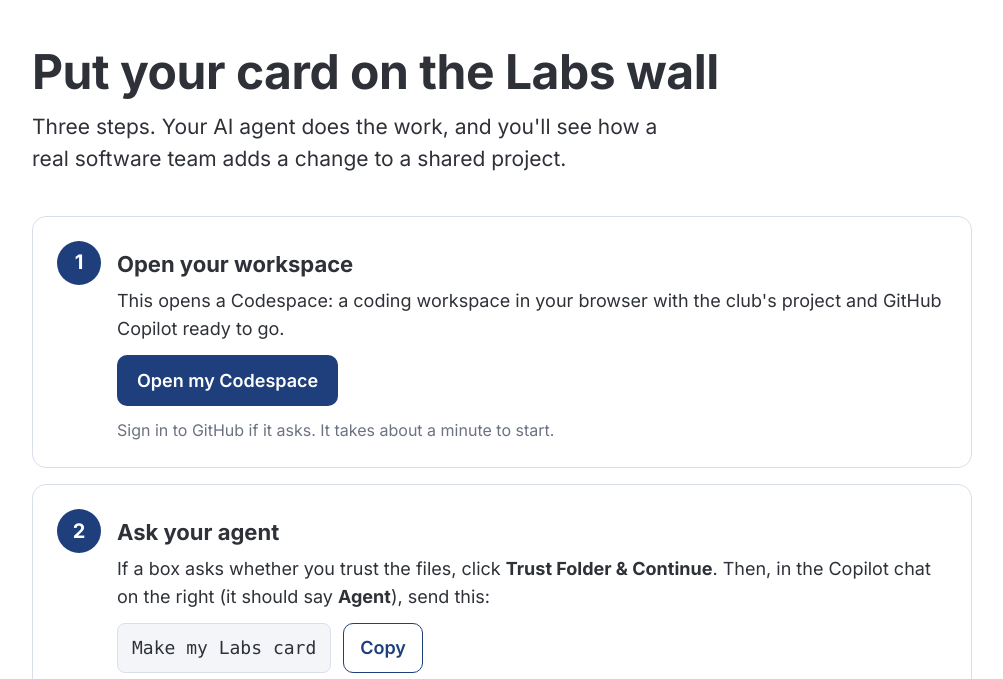
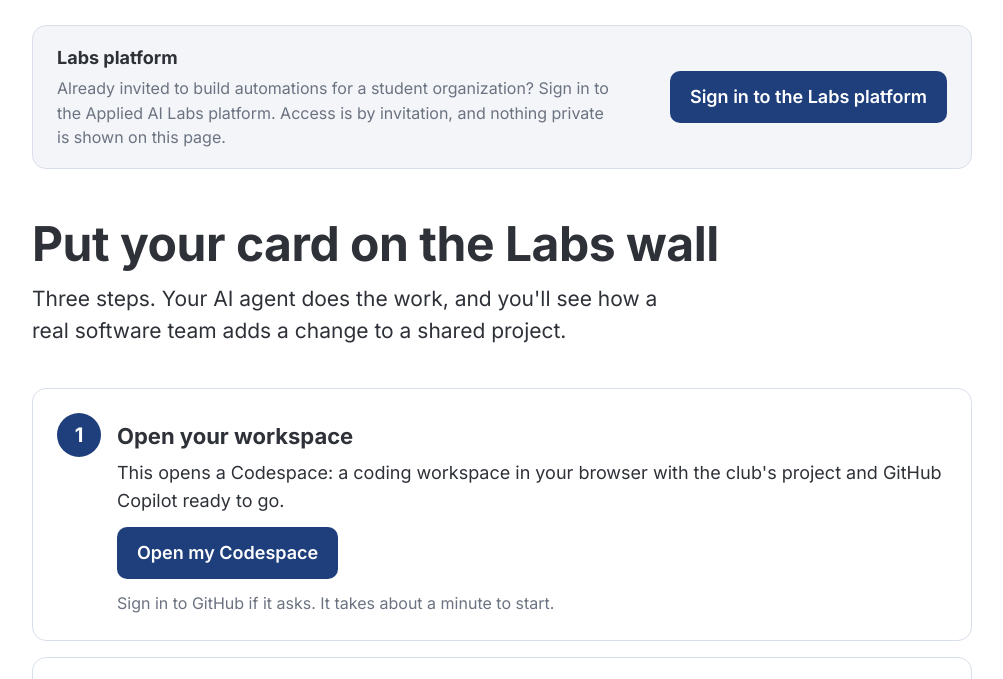
Before and after one commit to appliedaipennstate/labs, a website: page site/index.html in a window 1280 px wide. Shown: the part 74-753 px from the top of the page, without its empty margins (138-1141 px from the left). Drawn offline with Linux system fonts and the light colour scheme; no server answers.

Commit message:
Add an entrance to the Labs platform on the start page

```diff
--- a/site/index.html
+++ b/site/index.html
@@ -15,6 +15,17 @@
   <body>
     <main class="page">
       <img class="logo" src="/logo.png" alt="Applied AI" width="132" height="39" />
+
+      <aside class="platform" aria-labelledby="platform-title">
+        <div>
+          <h2 id="platform-title">Labs platform</h2>
+          <p>
+            Already invited to build automations for a student organization? Sign in to the Applied AI Labs platform.
+            Access is by invitation, and nothing private is shown on this page.
+          </p>
+        </div>
+        <a class="button" href="https://home.appliedaipennstate.com">Sign in to the Labs platform</a>
+      </aside>
 
       <h1>Put your card on the Labs wall</h1>
       <p class="lede">
--- a/site/style.css
+++ b/site/style.css
@@ -317,3 +317,27 @@ footer {
     animation: none;
   }
 }
+
+/* Entrance to the Labs platform (the app lives at home.appliedaipennstate.com) */
+.platform {
+  margin-top: 28px;
+  display: flex;
+  flex-wrap: wrap;
+  align-items: center;
+  justify-content: space-between;
+  gap: 16px 24px;
+  background: var(--panel);
+  border: 1px solid var(--line);
+  border-radius: 14px;
+  padding: 18px 24px;
+}
+.platform h2 {
+  margin: 0 0 4px;
+  font-size: 18px;
+}
+.platform p {
+  margin: 0;
+  font-size: 16px;
+  max-width: 560px;
+  color: var(--muted);
+}
```
